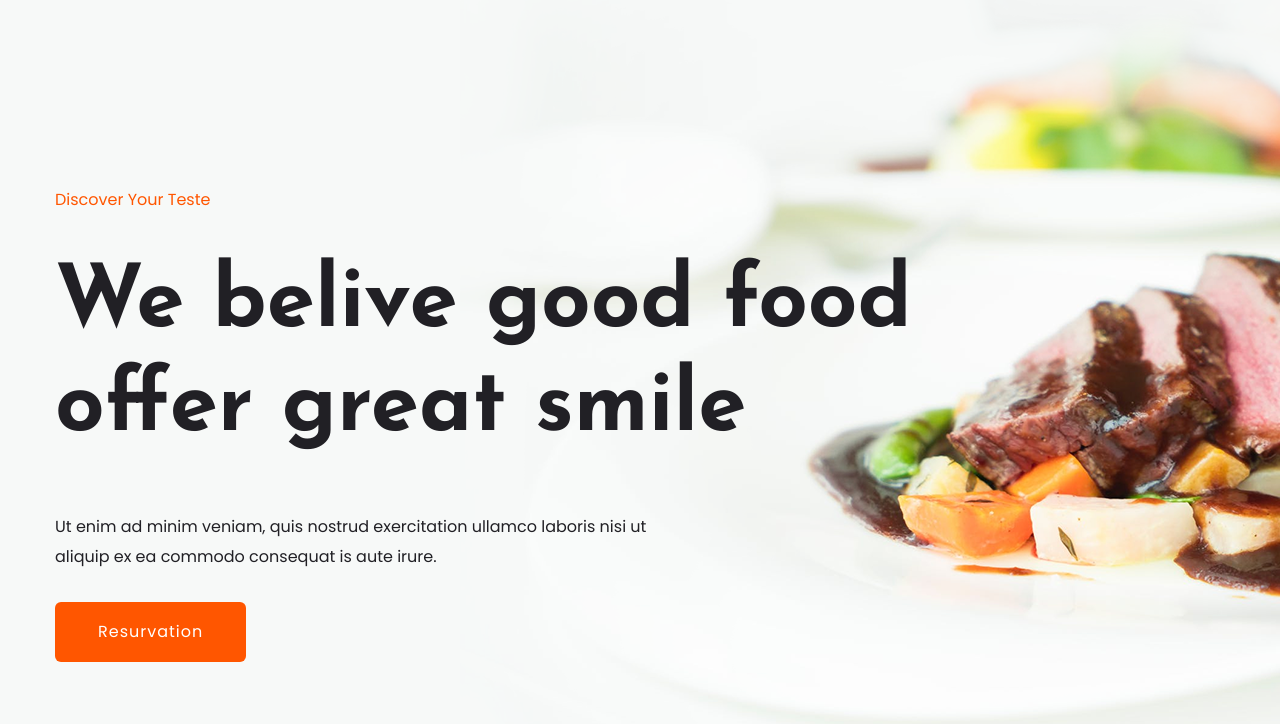
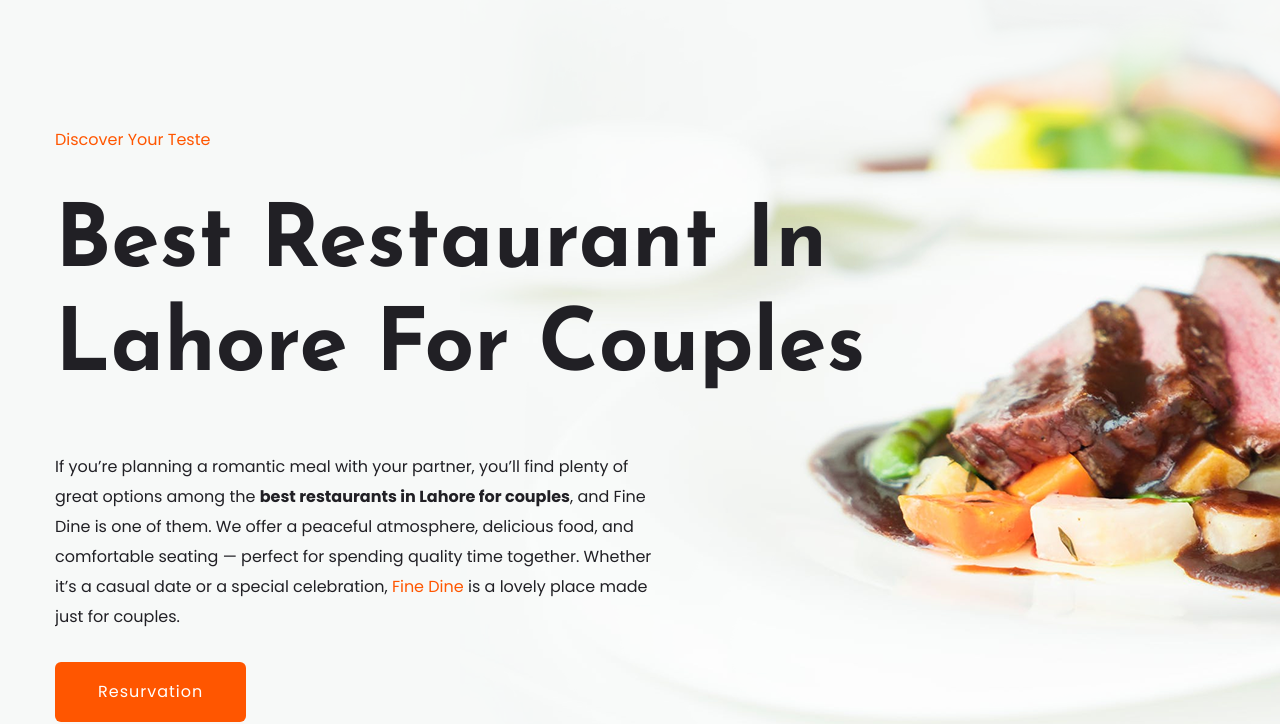
Before and after one commit to Digital-Hafiz/restaurant-seo-project, a plain HTML site: page index.html in a window 1280 px wide. Shown: the part 115-839 px from the top of the page. Drawn offline with Linux system fonts and the light colour scheme; files whose address does not match are found by name.

Commit message:
update index file

```diff
--- a/index.html
+++ b/index.html
@@ -126,7 +126,7 @@
                             <div class="col-xl-9 col-lg-9 col-md-9">
                                 <div class="hero__caption">
                                     <span data-animation="fadeInLeft" data-delay=".2s">Discover Your Teste</span>
-                                    <h1 data-animation="fadeInLeft" data-delay=".4s">Best Restaurants In Lahore For Couples</h1>
+                                    <h1 data-animation="fadeInLeft" data-delay=".4s">Best Restaurant In Lahore For Couples</h1>
                                     <p data-animation="fadeInLeft" data-delay=".6s">If you’re planning a romantic meal with your partner, you’ll find plenty of great options among the <strong>best restaurants in Lahore for couples</strong>, and Fine Dine is one of them. We offer a peaceful atmosphere, delicious food, and comfortable seating — perfect for spending quality time together. Whether it’s a casual date or a special celebration, <a href="https://bestrestaurantsinlahoreforcouples.netlify.app/" target="_blank" style="color: #ff5600;">Fine Dine</a> is a lovely place made just for couples.</p>
                                     <!-- Hero-btn -->
                                     <div class="hero__btn">
@@ -138,23 +138,23 @@
                     </div>
                 </div>
                 <!-- Single Slider -->
-                <div class="single-slider slider-height d-flex align-items-center">
+                <!-- <div class="single-slider slider-height d-flex align-items-center">
                     <div class="container">
                         <div class="row">
                             <div class="col-xl-9 col-lg-9 col-md-9">
                                 <div class="hero__caption">
                                     <span data-animation="fadeInLeft" data-delay=".2s">Discover Your Teste</span>
-                                    <h1 data-animation="fadeInLeft" data-delay=".4s">We belive good food offer great smile</h1>
-                                    <p data-animation="fadeInLeft" data-delay=".6s">Ut enim ad minim veniam, quis nostrud exercitation ullamco laboris nisi ut aliquip ex ea commodo consequat is aute irure.</p>
+                                    <h5  data-animation="fadeInLeft" data-delay=".4s">We belive good food offer great smile</h5>
+                                    <p data-animation="fadeInLeft" data-delay=".6s">Ut enim ad minim veniam, quis nostrud exercitation ullamco laboris nisi ut aliquip ex ea commodo consequat is aute irure.</p> -->
                                     <!-- Hero-btn -->
-                                    <div class="hero__btn">
+                                    <!-- <div class="hero__btn">
                                         <a href="industries.html" class="btn hero-btn" data-animation="fadeInLeft" data-delay=".8s">Resurvation</a>
                                     </div>
                                 </div>
                             </div>
                         </div>
                     </div>
-                </div>
+                </div> -->
             </div>
         </div>
         <!-- slider Area End-->
```
